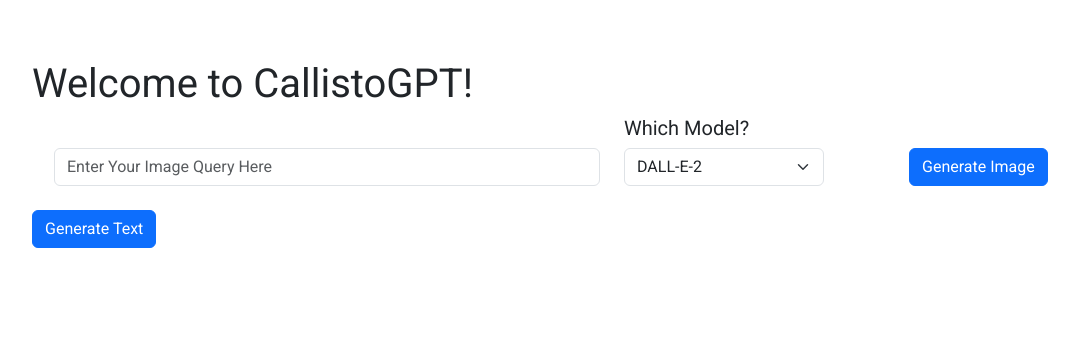
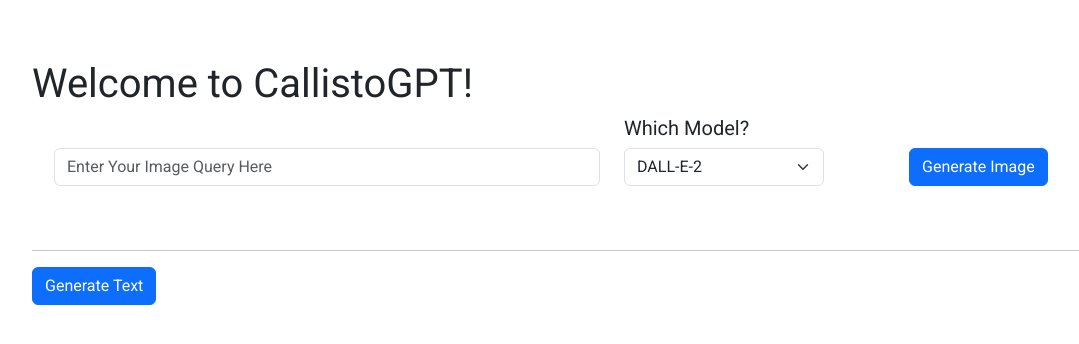
Before and after one commit to CJWheelz/demo, a React (Vite) app: page / in a window 1280 px wide. Shown: the top 344 px of the page, without its empty margins (28-1107 px from the left). Built offline with nearby package versions, Linux system fonts and the light colour scheme; no server answers.

Commit message:
improve text

```diff
--- a/src/index.jsx
+++ b/src/index.jsx
@@ -39,6 +39,7 @@
   }
 
   // GENERATE TEXT RESPONSE
+  const [text, setText] = useState('');
   async function main() {
     const completion = await openai.chat.completions.create({
       messages: [{ role: 'system', content: 'You are a helpful assistant.' },
@@ -47,6 +48,7 @@
     });
 
     console.log(completion.choices[0].message.content);
+    setText(completion.choices[0].message.content);
   }
 
   function renderLoad() {
@@ -91,7 +93,11 @@
 
       <img src={imgAddress} alt="" />
 
+      <br />
+      <hr />
+
       <button onClick={main} className="btn btn-primary" type="button">Generate Text</button>
+      <p>{text}</p>
 
     </div>
   );
```
